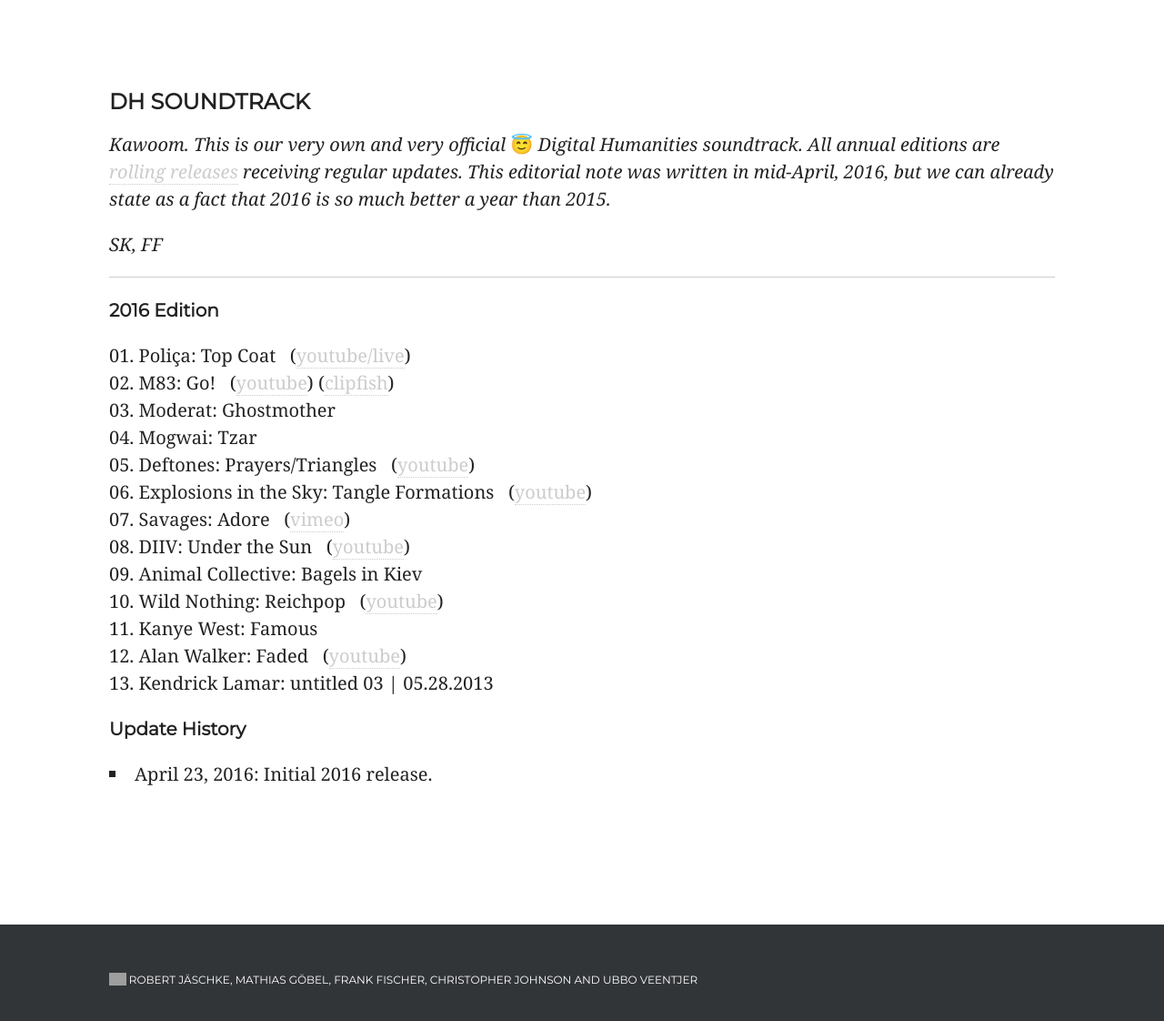
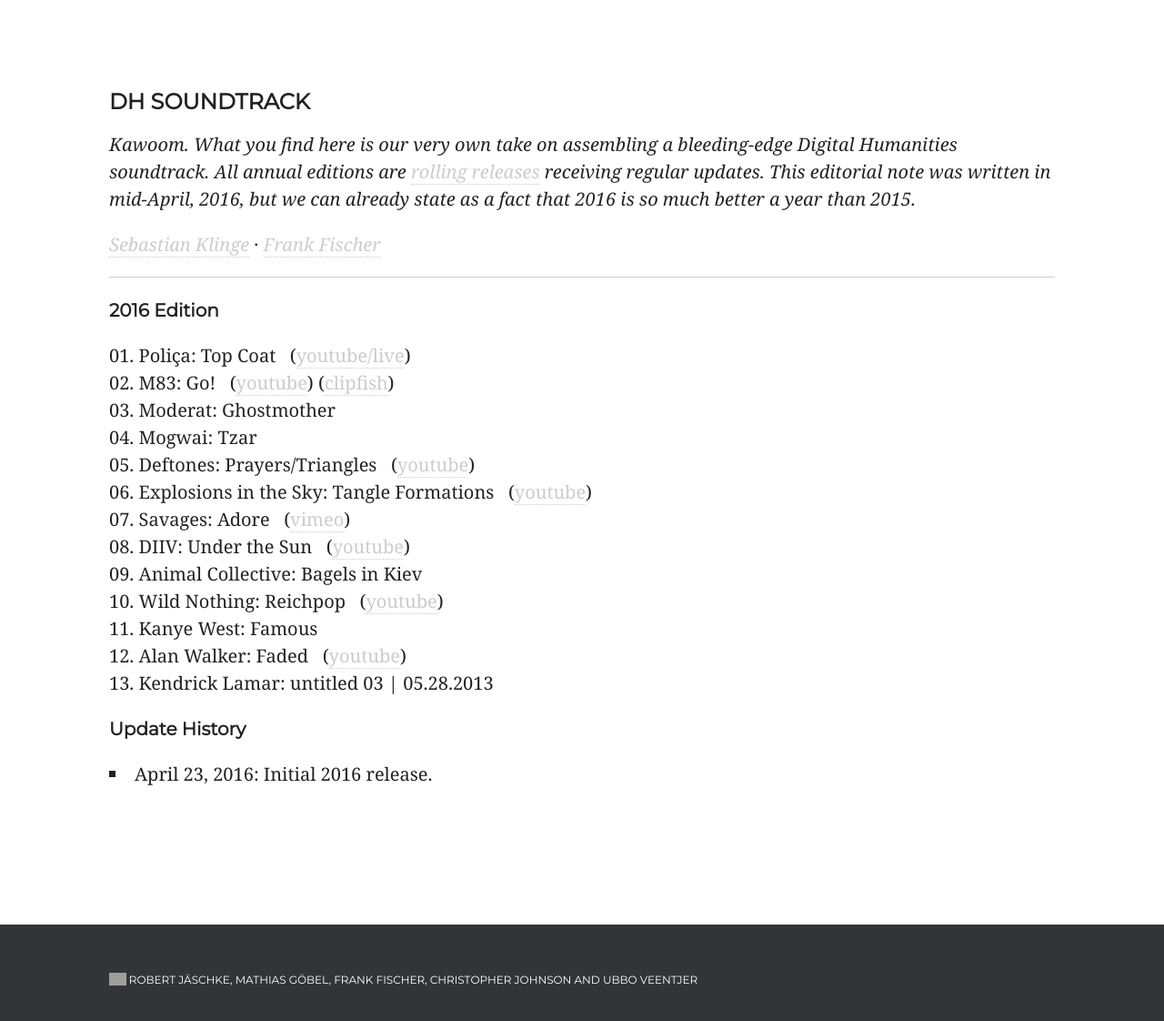
Before and after one commit to weltliteratur/blog, a Jekyll site: the page built from dh-soundtrack.md, in a window 1280 px wide. Shown: the part 250-1372 px from the top of the page at 91% size. Built offline with Jekyll 4.4.1, drawn with Linux system fonts in a browser that asks for light colours; nearby versions of some CDN libraries; some web fonts are replaced; grey boxes are pictures that could not be loaded.

Commit message:
Update dh-soundtrack.md

```diff
--- a/dh-soundtrack.md
+++ b/dh-soundtrack.md
@@ -3,9 +3,9 @@
 title: DH Soundtrack
 ---
 
-*Kawoom. This is our very own and very official* 😇 *Digital Humanities soundtrack. All annual editions are [rolling releases](https://en.wikipedia.org/wiki/Rolling_release) receiving regular updates. This editorial note was written in mid-April, 2016, but we can already state as a fact that 2016 is so much better a year than 2015.*
+*Kawoom. What you find here is our very own take on assembling a bleeding-edge Digital Humanities soundtrack. All annual editions are [rolling releases](https://en.wikipedia.org/wiki/Rolling_release) receiving regular updates. This editorial note was written in mid-April, 2016, but we can already state as a fact that 2016 is so much better a year than 2015.*
 
-*SK, FF*
+*[Sebastian Klinge](https://twitter.com/DasAnsagenfeuil)* · *[Frank Fischer](https://twitter.com/umblaetterer)*
 
 * * *
 
```
